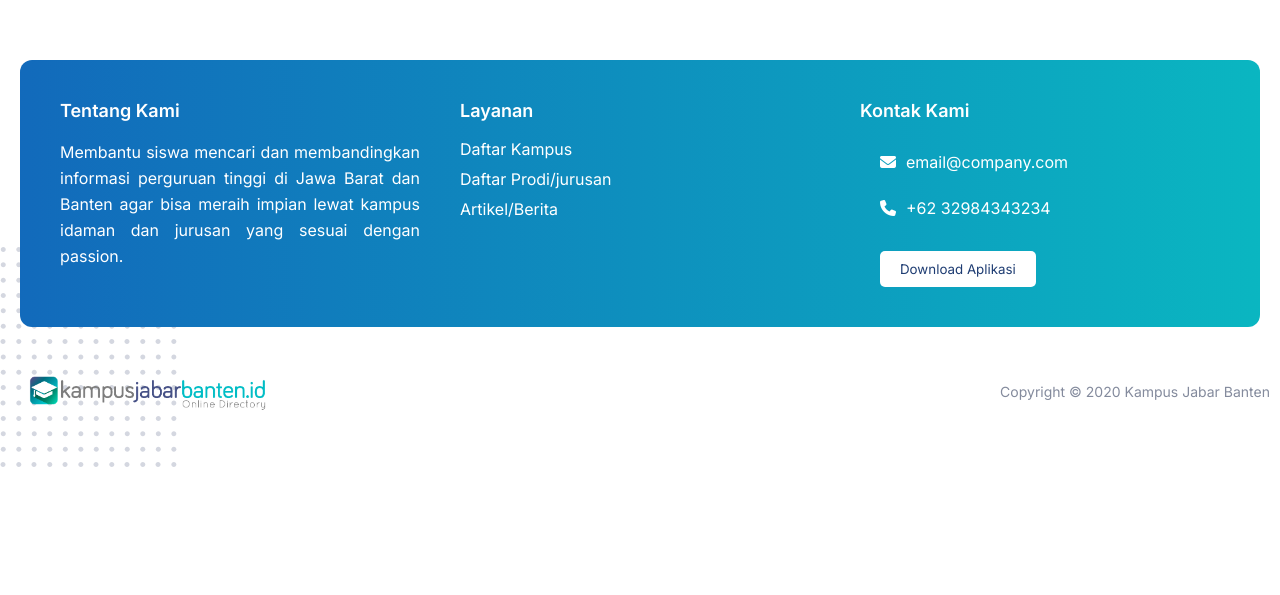
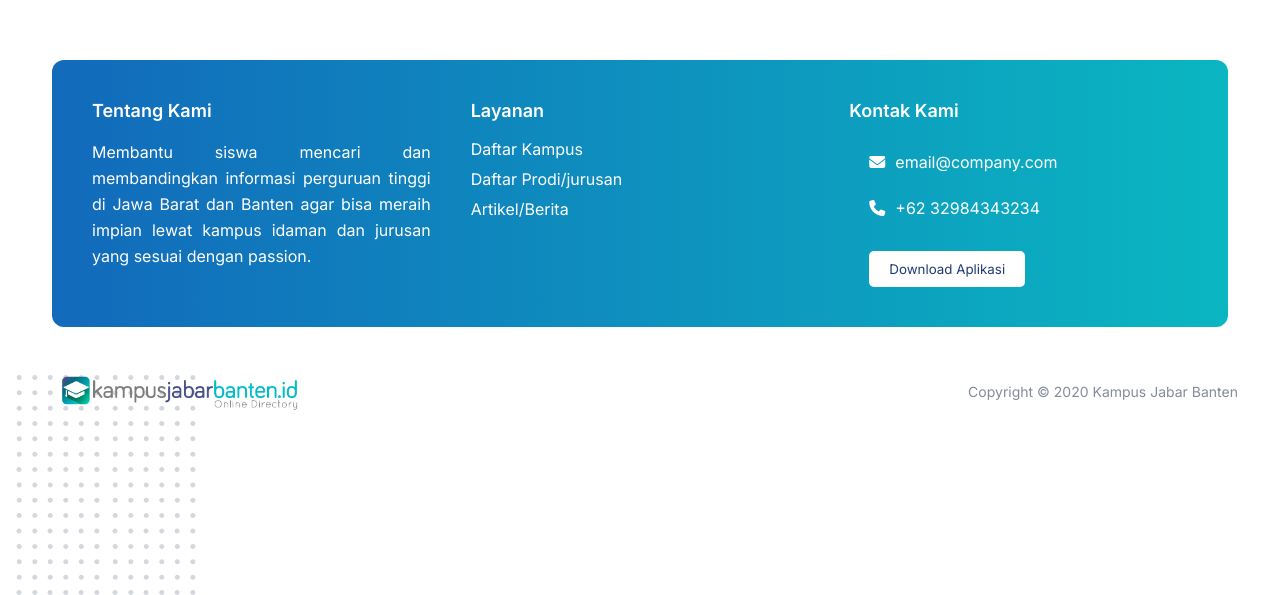
Before and after one commit to daulJsx/kampus-jabar-banten, a Nuxt app: page / in a window 1280 px wide. Shown: the part 3513-4108 px from the top of the page. Before the commit the page ends 3980 px from the top, so only its background shows below. Built offline with nearby package versions, Linux system fonts and the light colour scheme; no server answers.

Commit message:
fix: dot vector positioning

```diff
--- a/components/About.vue
+++ b/components/About.vue
@@ -792,12 +792,12 @@ export default {
 .vector {
   position: absolute;
   right: 67px;
-  top: 65.3rem;
+  top: 70rem;
 }
 .vector1 {
   position: absolute;
   right: 10rem;
-  top: 65.3rem;
+  top: 70rem;
 }
 .container {
   display: flex;
--- a/components/Contact.vue
+++ b/components/Contact.vue
@@ -57,6 +57,9 @@ export default {
 </script>
 
 <style scoped>
+.container {
+  padding: 0 2rem;
+}
 .footer {
   background: linear-gradient(to right, #126abb, #0ab6c1);
   color: white;
--- a/components/Jurusan.vue
+++ b/components/Jurusan.vue
@@ -844,11 +844,12 @@ export default {
 }
 
 .vector {
-  top: 235rem;
-  left: 5.8rem;
+  top: 243rem;
+  left: 7rem;
 }
 .vector1 {
-  top: 235rem;
+  top: 243rem;
+  left: 1rem;
 }
 
 .grid-container {
--- a/components/Kampus.vue
+++ b/components/Kampus.vue
@@ -882,7 +882,7 @@ export default {
 .vector,
 .vector1 {
   position: absolute;
-  top: 98.6rem;
+  top: 102rem;
 }
 .vector {
   left: 13rem;
```
